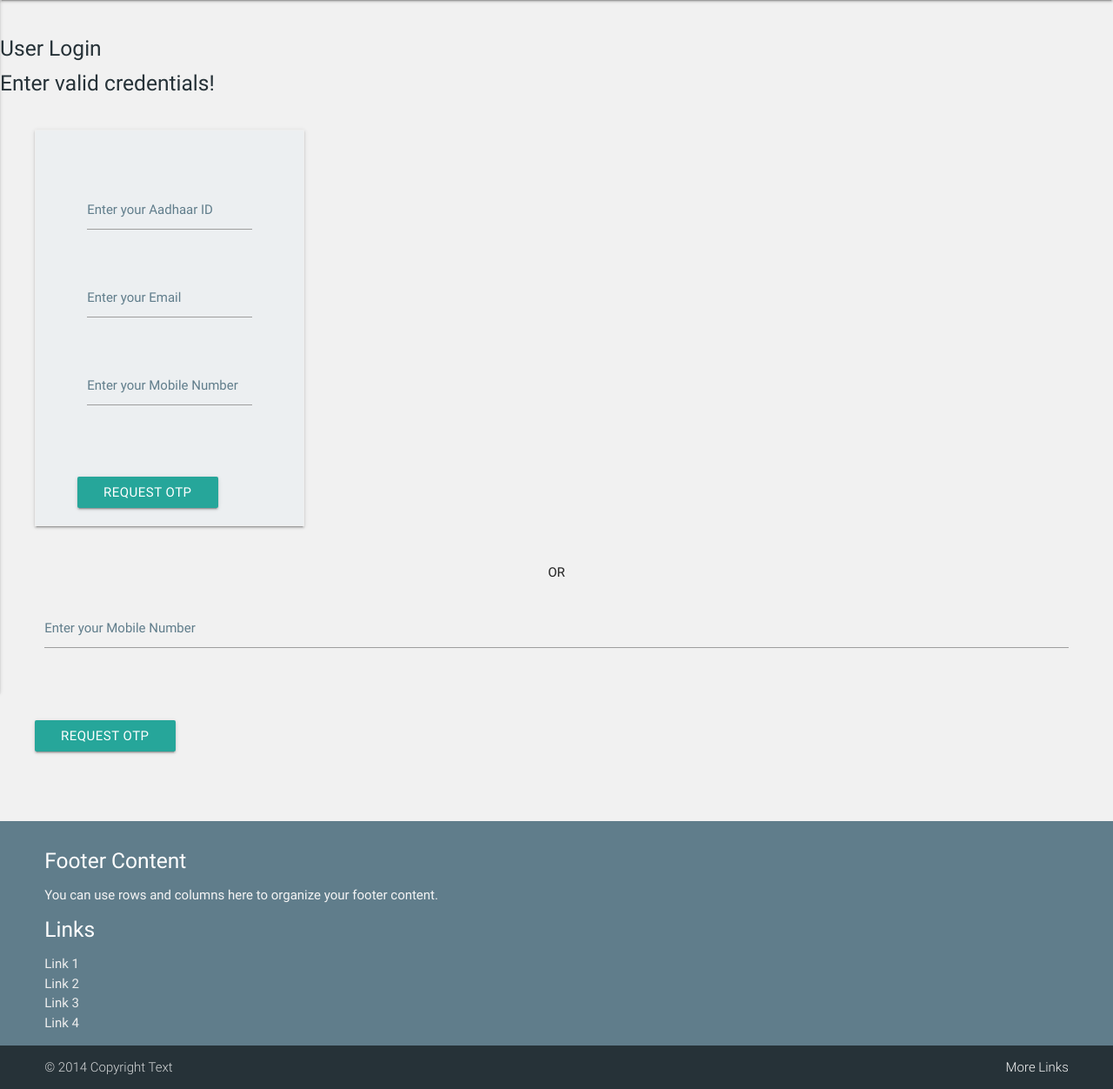
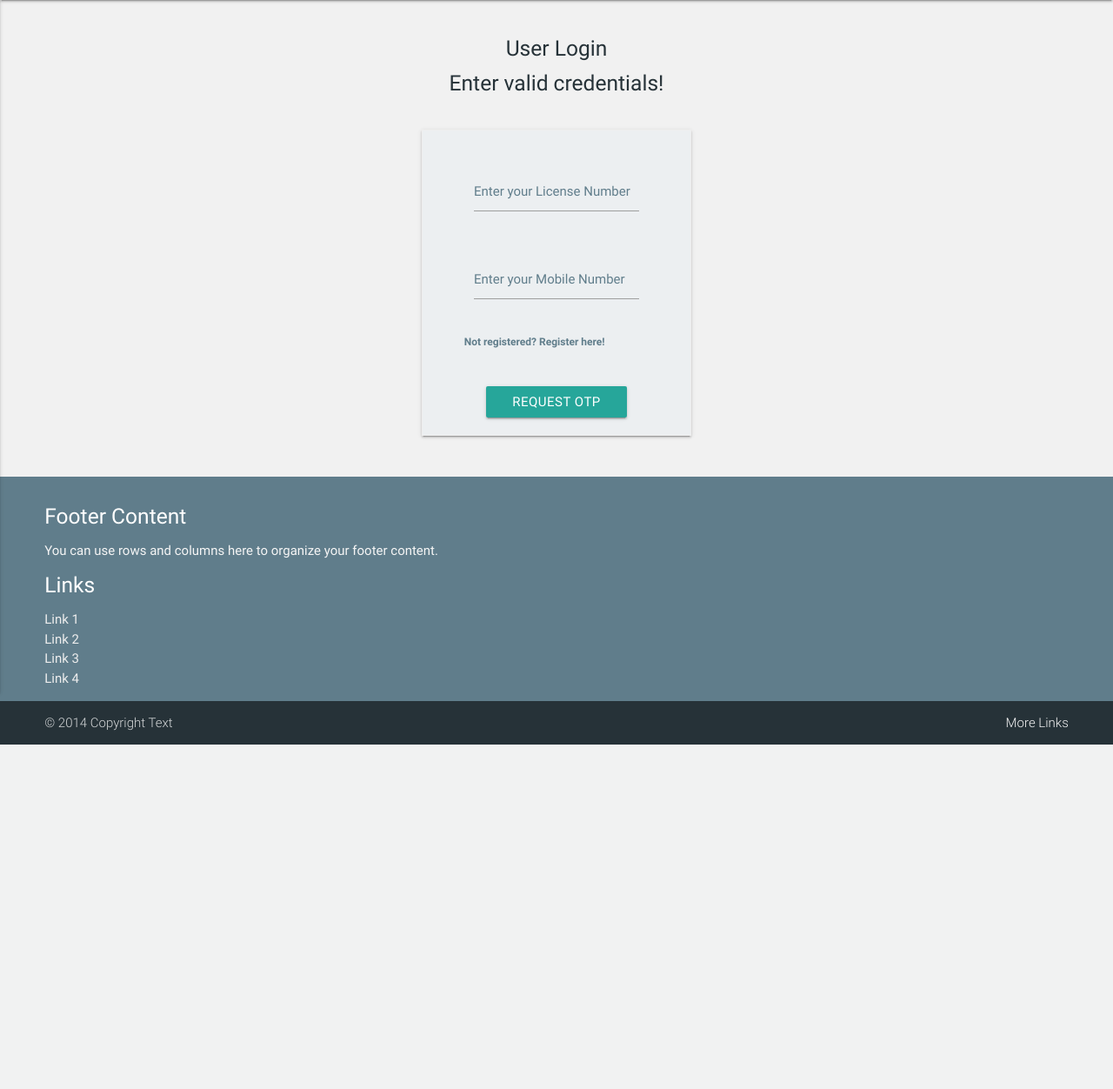
Before and after one commit to sagban/autobot, a Django app: page /user-validate/ in a window 1280 px wide. Shown: the part 64-1316 px from the top of the page at 87% size. After the commit the page ends 920 px from the top, so only its background shows below. Run offline with Django 3.2, Linux system fonts and the light colour scheme.

Commit message:
new user changes

```diff
--- a/userapp/templates/userlogin.html
+++ b/userapp/templates/userlogin.html
@@ -16,32 +16,19 @@
 {%include "navbar.html"%}
 <div class="section"></div>
 <main>
+    <div class="container">
+        <div class="row" style="text-align: center">
+            <div class="col m4 s12 offset-m4">
                 <h5 class="blue-grey-text text-darken-4">User Login</h5>
-        <!--<div class="section"></div>-->
-
                 <h5 class="blue-grey-text text-darken-4">{{message}}</h5>
                 <div class="section"></div>
-
-        <div class="container col m4 s12">
                 <div class="z-depth-1 blue-grey lighten-5 row" style="display: inline-block; padding: 32px 48px 0px 48px; border: 1px solid #EEE;">
-
                 <form class="col s12" method="post" action="/user-validate/">
-                    <div class='row'>
-                        <div class='col s12'>
-                        </div>
-                    </div>
                     {% csrf_token %}
                         <div class='row'>
                             <div class='input-field col s12'>
-                            <input class='validate' type='text' name='user-id' id='user-id' />
-                            <label for='user-id'>Enter your Aadhaar ID</label>
-                        </div>
-                    </div>
-
-                    <div class='row'>
-                        <div class='input-field col s12'>
-                            <input class='validate' type='text' name='user-mail' id='user-mail' />
-                            <label for='user-mail'>Enter your Email</label>
+                                <input class='validate' type='text' name='license' id='license' />
+                                <label for='license'>Enter your License Number</label>
                             </div>
                         </div>
 
@@ -53,24 +40,18 @@
                         </div>
 
                         <div class='row'>
-                        <!--<div class='input-field col s12'>
-                          <input class='validate' type='password' name='user-pass' id='user-pass' />
-                          <label for='user-pass'>Enter your Password</label>
-                        </div>-->
-                        <!--<label style='float: right;'>
-                                          <a class='blue-grey-text' href='../forgot-password'><b>Forgot Password?</b></a>
+                            <label style='float: left;'>
+                                <a class='blue-grey-text' href='../register-user'><b>Not registered? Register here!</b></a>
                             </label>
-                        <label style='float: left;'>
-                                          <a class='blue-grey-text' href='../register-user'><b>New User? Register Here!</b></a>
-                        </label>-->
                         </div>
 
-                    <br />
+                        <br>
+
                         <div class='row'>
                             <a class="waves-effect waves-light btn modal-trigger" href="#otp">Request OTP</a>
                         </div>
 
-                        <!-- OTP Structure -->
+                        <!-- Request OTP Structure -->
                         <div id="otp" class="modal">
                             <div class="modal-content">
                                 <h4>Enter your OTP</h4>
@@ -87,55 +68,10 @@
                         </div>
                     </form>
                 </div>
-            <p style="text-align: center;">OR</p>
-            <div class='row'>
-                <div class='input-field col s12'>
-                    <input class='validate' type='text' name='user-cell' id='user-cell' />
-                    <label for='user-cell'>Enter your Mobile Number</label>
             </div>
         </div>
 
-            <div class='row'>
-                <!--<div class='input-field col s12'>
-                  <input class='validate' type='password' name='user-pass' id='user-pass' />
-                  <label for='user-pass'>Enter your Password</label>
-                </div>-->
-                <!--<label style='float: right;'>
-                                  <a class='blue-grey-text' href='../forgot-password'><b>Forgot Password?</b></a>
-                </label>
-                <label style='float: left;'>
-                                  <a class='blue-grey-text' href='../register-user'><b>New User? Register Here!</b></a>
-                </label>-->
     </div>
-
-            <br />
-                <div class='row'>
-                    <a class="waves-effect waves-light btn modal-trigger" href="#otp">Request OTP</a>
-                </div>
-
-                <!-- OTP Structure -->
-                <div id="otp" class="modal">
-                    <div class="modal-content">
-                        <h4>Enter your OTP</h4>
-                        <div class="input-field col m8 s12">
-                            <i class="material-icons prefix">lock</i>
-                            <input id="user-pass" name="user-pass" type="password" class="validate">
-                            <label for="otp">OTP</label>
-                        </div>
-                    </div>
-                    <div class="modal-footer">
-                        <a name='new_otp' href="/user-login">Request New OTP</a>
-                        <button type='submit' name='login' id='login' class='col s12 btn waves-effect'>Login</button>
-                    </div>
-                </div>
-
-
-            </form>
-        </div>
-    </center>
-
-    <div class="section"></div>
-    <div class="section"></div>
 </main>
 
 <script
```
Lines whose indentation alone changed are shown as unchanged.
